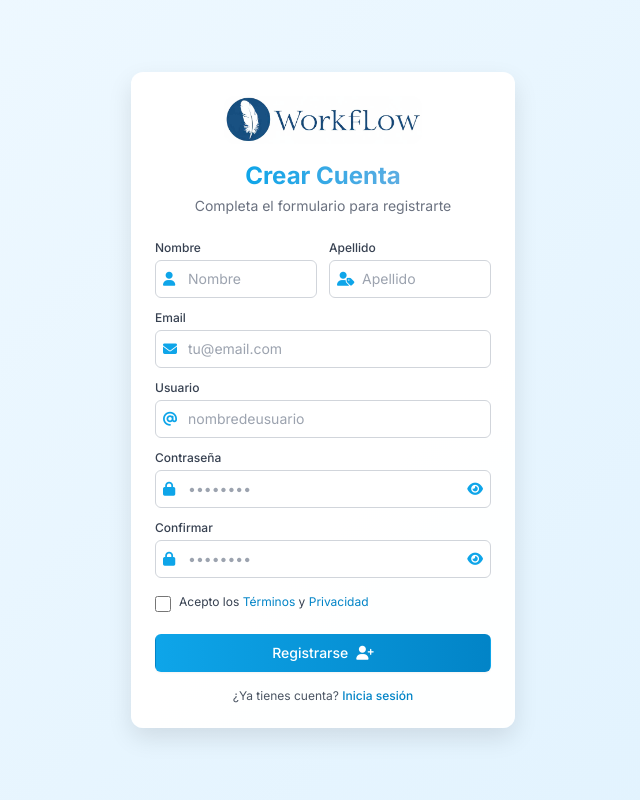
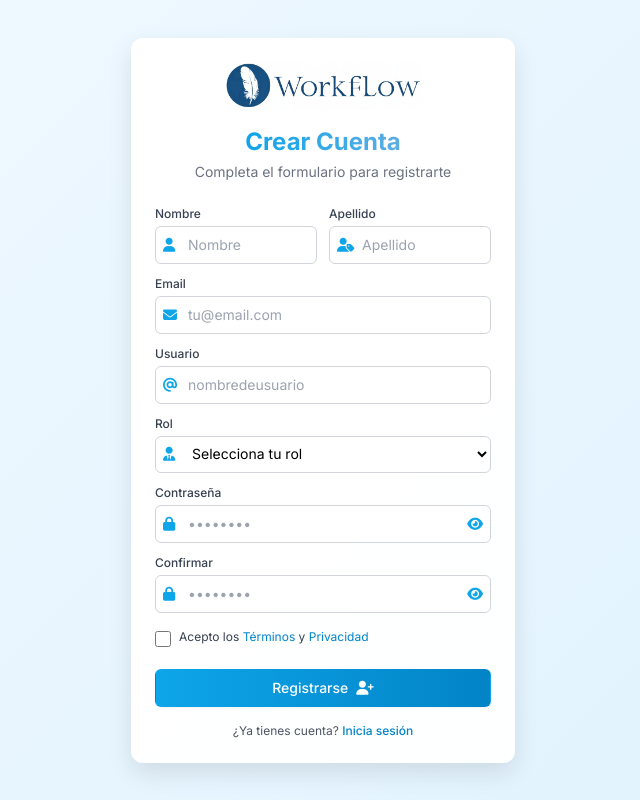
Before and after one commit to CubanDev24/ProjectManager, a Django app: page /registro/ in a window 1280 px wide. Shown: the whole page, without its empty margins (317-957 px from the left). Run offline with Django 5.2, Linux system fonts and the light colour scheme; some libraries are stand-ins or nearby versions.

Commit message:
Agregado campo rol al formulario de registro y actualizado template

```diff
--- a/coreapp/forms.py
+++ b/coreapp/forms.py
@@ -14,13 +14,44 @@ class UsuarioForm(UserCreationForm):
 
 
 class RegistroForm(UserCreationForm):
-    email = forms.EmailField(required=True)
-    first_name = forms.CharField(required=True, label="Nombre")
-    last_name = forms.CharField(required=True, label="Apellido")
+    email = forms.EmailField(
+        required=True,
+        widget=forms.EmailInput(attrs={'class': 'form-control', 'placeholder': 'Correo electrónico'})
+    )
+    first_name = forms.CharField(
+        required=True,
+        label="Nombre",
+        widget=forms.TextInput(attrs={'class': 'form-control', 'placeholder': 'Nombre'})
+    )
+    last_name = forms.CharField(
+        required=True,
+        label="Apellido",
+        widget=forms.TextInput(attrs={'class': 'form-control', 'placeholder': 'Apellido'})
+    )
+
+    # Campo rol usando las opciones definidas en el modelo
+    rol = forms.ChoiceField(
+        required=True,
+        choices=Usuario.ROLES,
+        initial='desarrollador',
+        label="Tipo de Usuario",
+        widget=forms.Select(attrs={'class': 'form-select'})
+    )
 
     class Meta:
         model = Usuario
-        fields = ['username', 'email', 'first_name', 'last_name', 'password1', 'password2']
+        fields = ['username', 'email', 'first_name', 'last_name', 'rol', 'password1', 'password2']
+
+        # Personalización de widgets para los campos heredados
+        widgets = {
+            'username': forms.TextInput(attrs={'class': 'form-control', 'placeholder': 'Nombre de usuario'}),
+        }
+
+    def __init__(self, *args, **kwargs):
+        super().__init__(*args, **kwargs)
+        # Personalización de mensajes de ayuda/placeholder
+        self.fields['password1'].widget.attrs.update({'class': 'form-control', 'placeholder': 'Contraseña'})
+        self.fields['password2'].widget.attrs.update({'class': 'form-control', 'placeholder': 'Confirmar contraseña'})
 
 
 class PerfilForm(UserChangeForm):
--- a/coreapp/views.py
+++ b/coreapp/views.py
@@ -51,15 +51,20 @@ def crear_usuario(request):
 
 def registro(request):
     if request.method == 'POST':
-        form = RegistroForm(request.POST)
+        form = RegistroForm(request.POST, request.FILES)  # FILES para la imagen de perfil
         if form.is_valid():
-            user = form.save()
+            user = form.save(commit=False)
+            # Si necesitas procesamiento adicional antes de guardar
+            user.save()
             login(request, user)
-            return redirect('home')  # Redirige a la página principal después del registro
+            return redirect('home')
     else:
         form = RegistroForm()
 
-    return render(request, 'usuarios/registro.html', {'form': form})
+    return render(request, 'usuarios/registro.html', {
+        'form': form,
+        'titulo': 'Registro de Usuario'
+    })
 
 
 @login_required
--- a/templates/usuarios/login2.html
+++ b/templates/usuarios/login2.html
@@ -298,7 +298,7 @@
         <div class="mt-6 text-center">
             <p class="text-sm text-gray-600">
                 ¿No tienes una cuenta?
-                <a href="#" class="font-medium text-primary-600 hover:text-primary-500">
+                <a href="{% url 'registro' %}" class="font-medium text-primary-600 hover:text-primary-500">
                     Regístrate
                 </a>
             </p>
--- a/templates/usuarios/registro.html
+++ b/templates/usuarios/registro.html
@@ -217,6 +217,33 @@
                 </div>
             </div>
 
+            <!-- Rol -->
+            <div>
+                <label for="id_rol" class="block text-xs font-medium text-gray-700 mb-1">Rol</label>
+                <div class="relative">
+                    <div class="absolute inset-y-0 left-0 pl-2 flex items-center pointer-events-none text-primary-500 text-sm">
+                        <i class="fas fa-user-tie"></i>
+                    </div>
+                    <select
+                        id="id_rol"
+                        name="rol"
+                        class="input-field pl-8 text-sm block w-full px-3 py-2 border border-gray-300 focus:outline-none focus:ring-1 focus:ring-primary-500 focus:border-transparent {% if form.rol.errors %}border-red-500 bg-red-50{% endif %}"
+                        required
+                    >
+                        <option value="" disabled selected>Selecciona tu rol</option>
+                        <option value="jefe_proyectos">Jefe de Proyectos</option>
+                        <option value="desarrollador">Desarrollador</option>
+                    </select>
+                </div>
+                {% if form.rol.errors %}
+                    <div class="text-red-500 text-xs mt-1">
+                        {% for error in form.rol.errors %}
+                            <i class="fas fa-exclamation-circle mr-1"></i>{{ error }}
+                        {% endfor %}
+                    </div>
+                {% endif %}
+            </div>
+
             <!-- Contraseña -->
             <div>
                 <label for="id_password1" class="block text-xs font-medium text-gray-700 mb-1">Contraseña</label>
```
